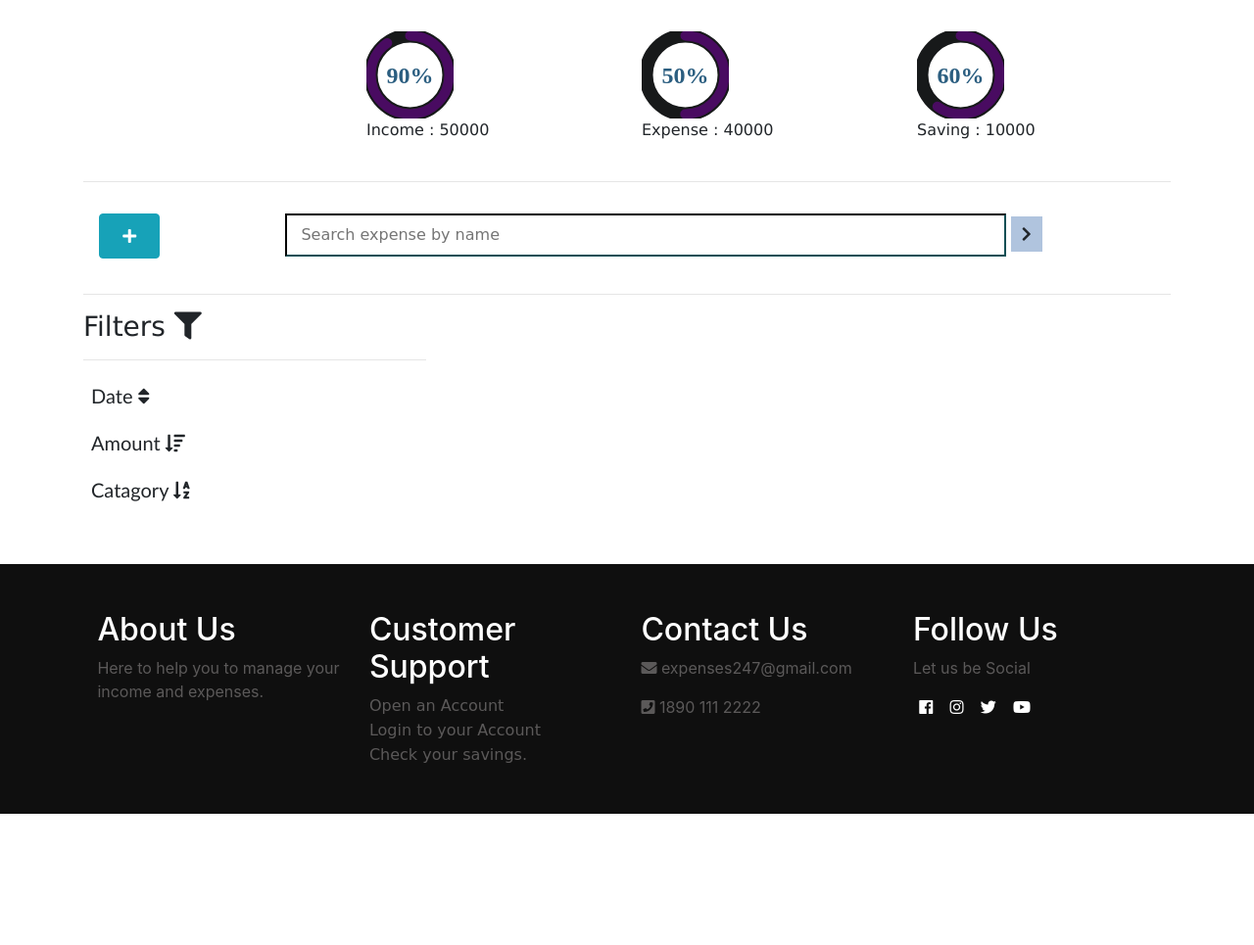
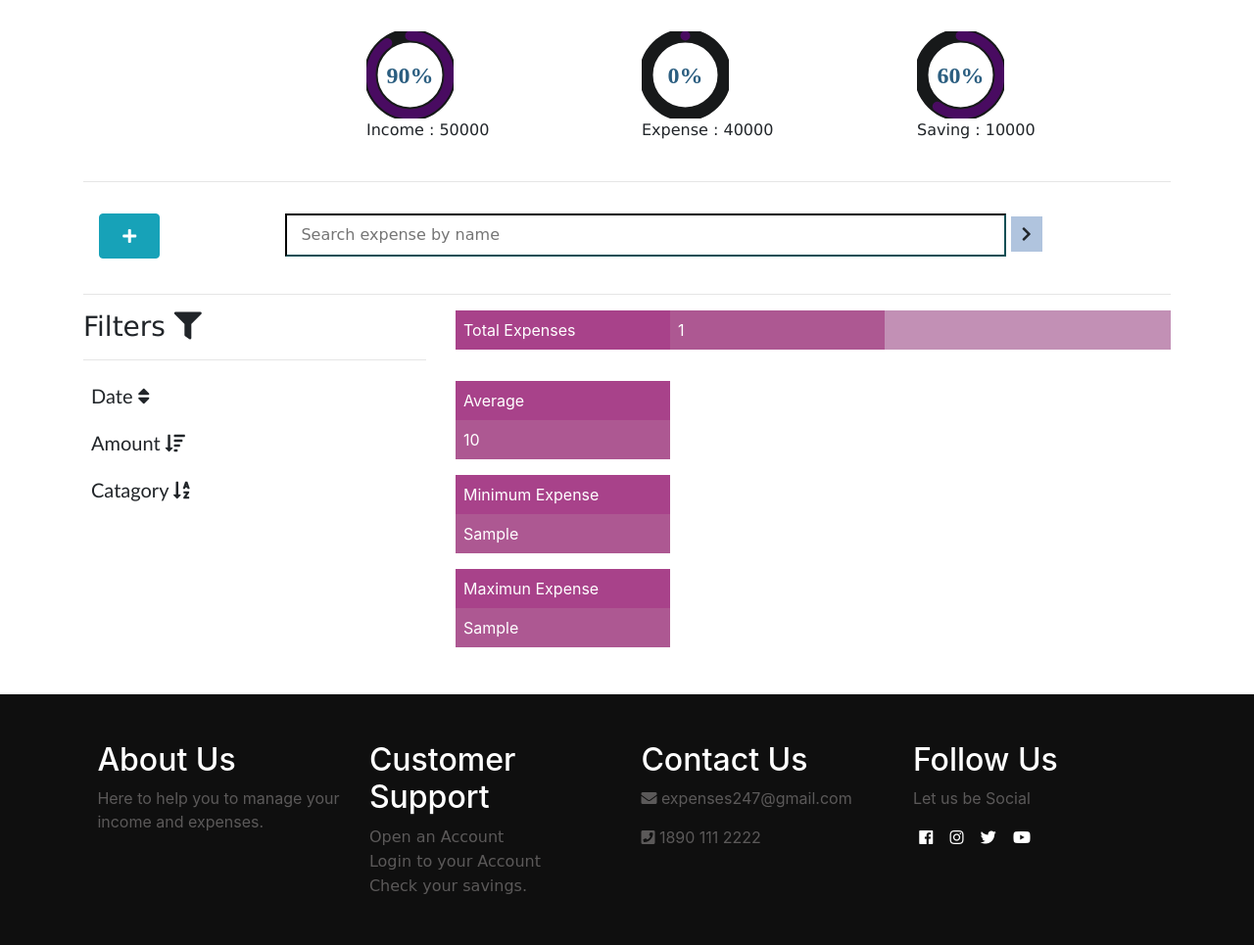
Before and after one commit to zalak8102/Expense-Manager, a Django app: template SDP_Project/expense/templates/expense/report.html in a window 1280 px wide. Shown: the part 56-1021 px from the top of the page at 98% size. Before the commit the page ends 887 px from the top, so only its background shows below. Run offline with Django 3.2, Linux system fonts and the light colour scheme; the template is opened without the code that fills it: most values are stand-ins (such as "Sample title", 1, 10 or a date in 2020); some libraries are stand-ins or nearby versions.

Commit message:
report table

```diff
--- a/SDP_Project/expense/templates/expense/report.html
+++ b/SDP_Project/expense/templates/expense/report.html
@@ -53,7 +53,7 @@
             <p style="font-family: 'Lucida Sans', 'Lucida Sans Regular', 'Lucida Grande', 'Lucida Sans Unicode', Geneva, Verdana, sans-serif;">Income : 50000</p>
           </div>
           <div class="col-3">
-            <div class="ldBar label-center" data-preset="circle" data-value="50"></div>
+            <div class="ldBar label-center" data-preset="circle" data-value="{{rexp}}"></div>
             <p style="font-family: 'Lucida Sans', 'Lucida Sans Regular', 'Lucida Grande', 'Lucida Sans Unicode', Geneva, Verdana, sans-serif;">Expense : 40000</p>
           </div>
           <div class="col-3">
@@ -88,25 +88,25 @@
                 </div>
             </div>
              <div class="col-8">
-                 <!--
                 <div class="d-flex mb-3" style="background-color: rgb(194, 144, 181);">
-                    <div class="p-2" style="width: 30%;background-color: rgb(168, 66, 138);color:white;">Pizza</div>
-                    <div class="p-2" style="width: 30%;background-color: rgb(173, 88, 146);color: white;">50$</div>
-                    <div class="p-2 ml-auto" style="width: 20%;background-color: rgb(194, 144, 181);"><i class="fas fa-eye"></i></div>
+                    <div class="p-2" style="width: 30%;background-color: rgb(168, 66, 138);color:white;">Total Expenses</div>
+                    <div class="p-2" style="width: 30%;background-color: rgb(173, 88, 146);color: white;">{{total_exp}}</div>
                 </div>
-
-
-                <div class="d-flex mb-3" style="background-color: rgb(194, 144, 181);">
-                    <div class="p-2" style="width: 30%;background-color: rgb(168, 66, 138);color:white;">Pizza</div>
-                    <div class="p-2" style="width: 30%;background-color: rgb(173, 88, 146);color: white;">50$</div>
-                    <div class="p-2 ml-auto" style="width: 20%;background-color: rgb(194, 144, 181);"><i class="fas fa-eye"></i></div>
+                <div>
+                    <div class="d-flex mb-3" style="background-color: rgb(194, 144, 181);"></div>
+                    <div class="p-2" style="width: 30%;background-color: rgb(168, 66, 138);color:white;">Average</div>
+                    <div class="p-2" style="width: 30%;background-color: rgb(173, 88, 146);color: white;">{{average}}</div>
                 </div>
-                <div class="d-flex mb-3" style="background-color: rgb(194, 144, 181);">
-                    <div class="p-2" style="width: 30%;background-color: rgb(168, 66, 138);color:white;">Pizza</div>
-                    <div class="p-2" style="width: 30%;background-color: rgb(173, 88, 146);color: white;">50$</div>
-                    <div class="p-2 ml-auto" style="width: 20%;background-color: rgb(194, 144, 181);"><i class="fas fa-eye"></i></div>
-                </div-->
-
+                <div>
+                    <div class="d-flex mb-3" style="background-color: rgb(194, 144, 181);"></div>
+                    <div class="p-2" style="width: 30%;background-color: rgb(168, 66, 138);color:white;">Minimum Expense</div>
+                    <div class="p-2" style="width: 30%;background-color: rgb(173, 88, 146);color: white;">{{min_exp}}</div>
+                </div>
+                <div>
+                    <div class="d-flex mb-3" style="background-color: rgb(194, 144, 181);"></div>
+                    <div class="p-2" style="width: 30%;background-color: rgb(168, 66, 138);color:white;">Maximun Expense</div>
+                    <div class="p-2" style="width: 30%;background-color: rgb(173, 88, 146);color: white;">{{max_exp}}</div>
+                </div>
             </div>
         </div>
     </div>
--- a/SDP_Project/income/templates/base1.html
+++ b/SDP_Project/income/templates/base1.html
@@ -32,7 +32,7 @@
           <a class="nav-link" href="#">Goals</a>
       </li>
       <li class="nav-item">
-          <a class="nav-link" href="/expense/report/">Report</a>
+          <a class="nav-link" href="/exp/report/">Report</a>
       </li>
       <li class="nav-item">
           <a class="nav-link" href="/signup/profile/">Profile</a>
```
Also changed, not shown: SDP_Project/expense/templates/expense/expense.html (+8 -3 lines), SDP_Project/expense/views.py (+21 -1 lines), SDP_Project/db.sqlite3.
